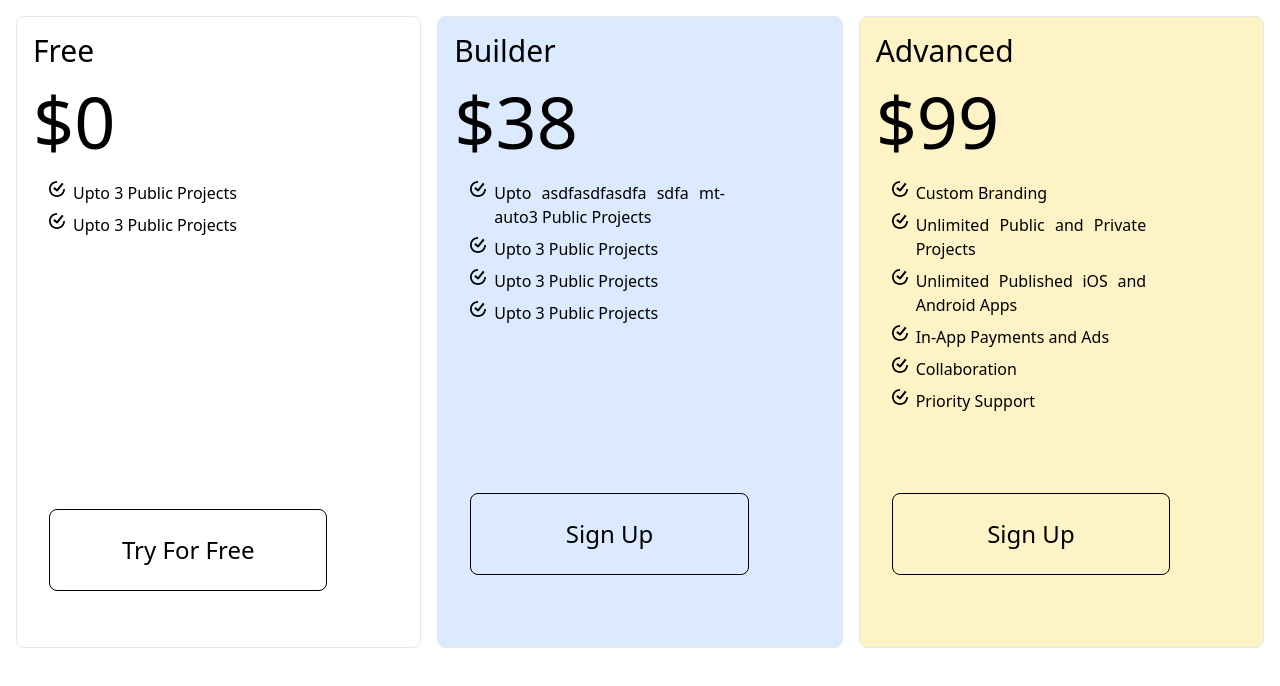
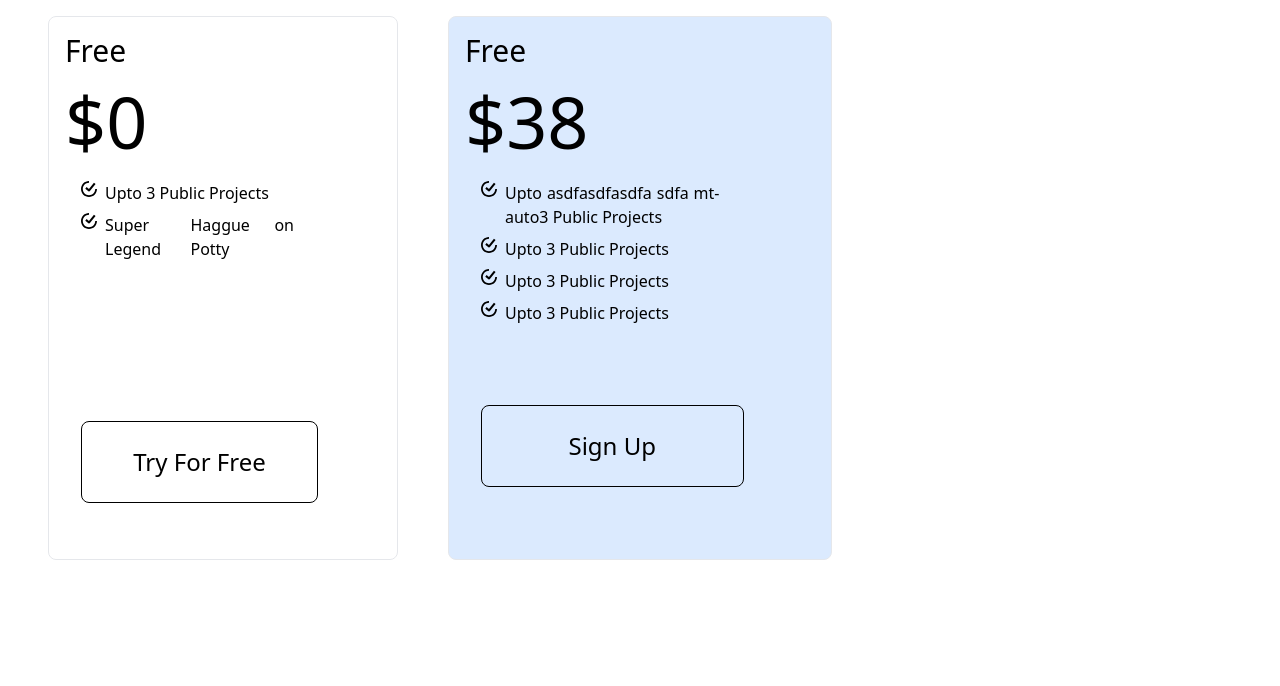
Before and after one commit to BABAR-TAHSEEN55/PlayGround, a React (Vite) app: page / in a window 1280 px wide. Shown: the top 686 px of the page. Built offline with nearby package versions, Linux system fonts and the light colour scheme.

Commit message:
Refactored

```diff
--- a/src/App.tsx
+++ b/src/App.tsx
@@ -4,11 +4,11 @@ import Pricing from "./Components/Pricing";
 
 const App = () => {
   return (
-    <>
-      <Pricing />
+    <section className="md:grid grid-cols-3  m-2 max-w-[1200px] mx-auto ">
+      <Pricing name="Free" Servies={["Super Legend", "Haggue on Potty"]} />
       {/* <GridCard /> */}
       {/* <Flex /> */}
-    </>
+    </section>
   );
 };
 
--- a/src/Components/Pricing.tsx
+++ b/src/Components/Pricing.tsx
@@ -1,13 +1,16 @@
 import { SiTicktick } from "react-icons/si";
-
-const Pricing = () => {
+interface PricingProps {
+  name: string;
+  Servies: string[];
+}
+const Pricing = ({ name, Servies }: PricingProps) => {
   return (
-    <section className="md:grid grid-cols-3  m-2 ">
-      <section className="m-2 md:m-2 grid h-full p-4 rounded-lg text-justify border border-gray bg--100 backdrop-blur-lg">
+    <>
+      <section className="m-2 md:m-2 grid h-full p-4 rounded-lg text-justify border border-gray bg--100 backdrop-blur-lg max-w-[350px] mx-auto">
         <div className="w-3/4 bgblue-400 flex flex-col justify-between border-b-gray-800">
           <div>
             <div>
-              <h2 className="text-3xl">Free</h2>
+              <h2 className="text-3xl">{name}</h2>
             </div>
             <div>
               <h1 className="lg:text-7xl py-4">$0</h1>
@@ -23,7 +26,9 @@ const Pricing = () => {
               <p className="px-2">
                 <SiTicktick />
               </p>
-              <p>Upto 3 Public Projects</p>
+              {Servies.map((service, index) => (
+                <p>{service}</p>
+              ))}
             </div>
           </div>
           <div className="py-6 mt-auto">
@@ -39,7 +44,7 @@ const Pricing = () => {
         <div className="w-3/4 bgblue-400 flex flex-col justify-between">
           <div>
             <div>
-              <h2 className="text-3xl">Builder</h2>
+              <h2 className="text-3xl">{name}</h2>
             </div>
             <div>
               <h1 className="text-7xl py-4">$38</h1>
@@ -78,63 +83,7 @@ const Pricing = () => {
           </div>
         </div>
       </section>
-
-      <section className="m-2 md:m-2 grid h-full p-4 rounded-lg text-justify border border-gray bg-amber-100 backdrop-blur-lg">
-        <div className="w-3/4 bgblue-400 flex flex-col justify-between">
-          <div>
-            <div>
-              <h2 className="text-3xl">Advanced</h2>
-            </div>
-            <div>
-              <h1 className="text-7xl py-4">$99</h1>
-            </div>
-            <div className="m-2 flex flex-row">
-              <p className="px-2">
-                <SiTicktick />
-              </p>
-              <p>Custom Branding</p>
-            </div>
-
-            <div className="m-2 flex flex-row">
-              <p className="px-2">
-                <SiTicktick />
-              </p>
-              <p>Unlimited Public and Private Projects</p>
-            </div>
-            <div className="m-2 flex flex-row">
-              <p className="px-2">
-                <SiTicktick />
-              </p>
-              <p>Unlimited Published iOS and Android Apps</p>
-            </div>
-            <div className="m-2 flex flex-row">
-              <p className="px-2">
-                <SiTicktick />
-              </p>
-              <p>In-App Payments and Ads</p>
-            </div>
-            <div className="m-2 flex flex-row">
-              <p className="px-2">
-                <SiTicktick />
-              </p>
-              <p>Collaboration</p>
-            </div>
-            <div className="m-2 flex flex-row">
-              <p className="px-2">
-                <SiTicktick />
-              </p>
-              <p>Priority Support</p>
-            </div>
-          </div>
-          <div className="py-10 mt-auto">
-            <button className="w-full border  border-black rounded-lg text-2xl m-4 p-6">
-              {" "}
-              Sign Up
-            </button>
-          </div>
-        </div>
-      </section>
-    </section>
+    </>
   );
 };
 
```
